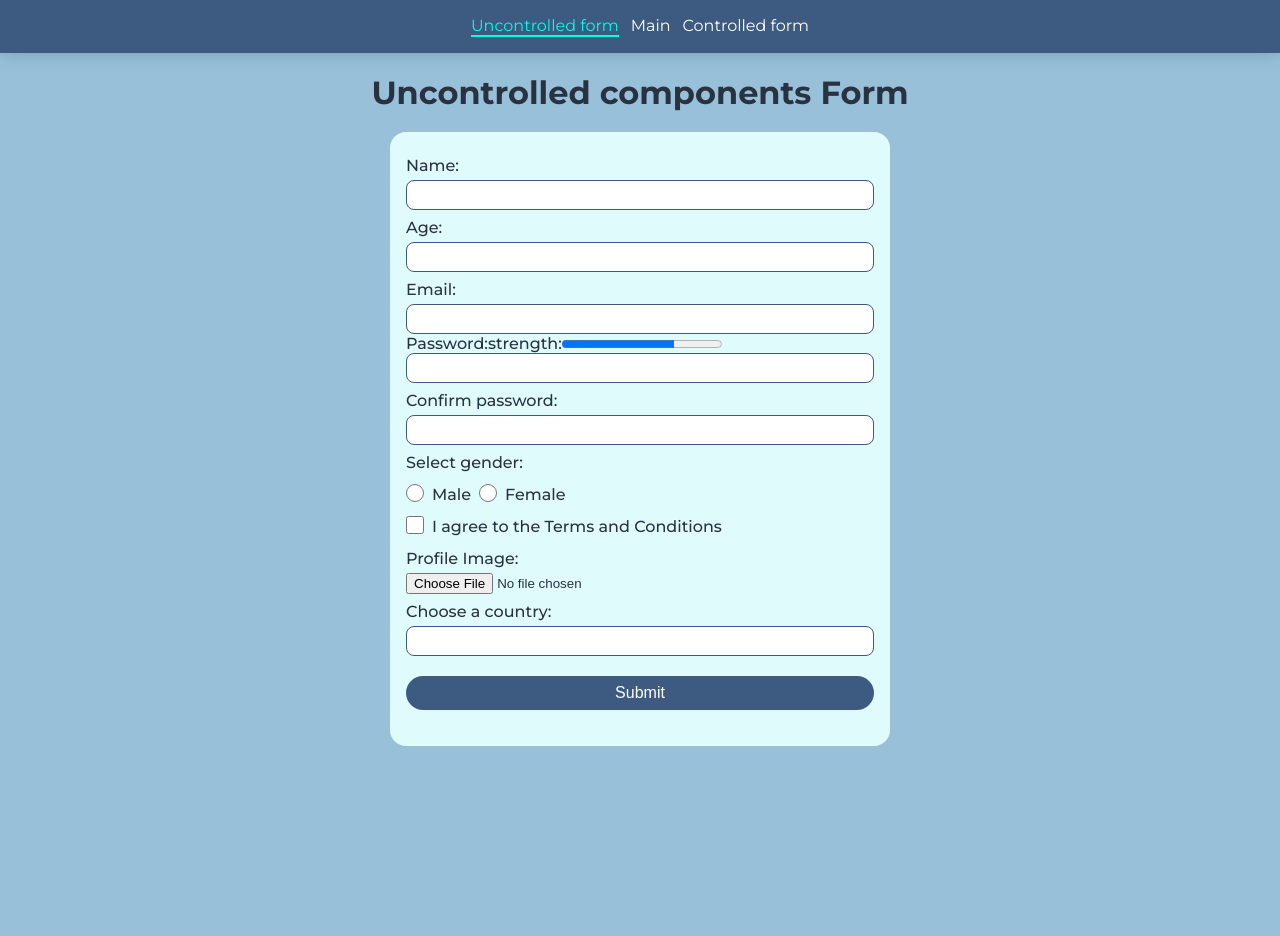
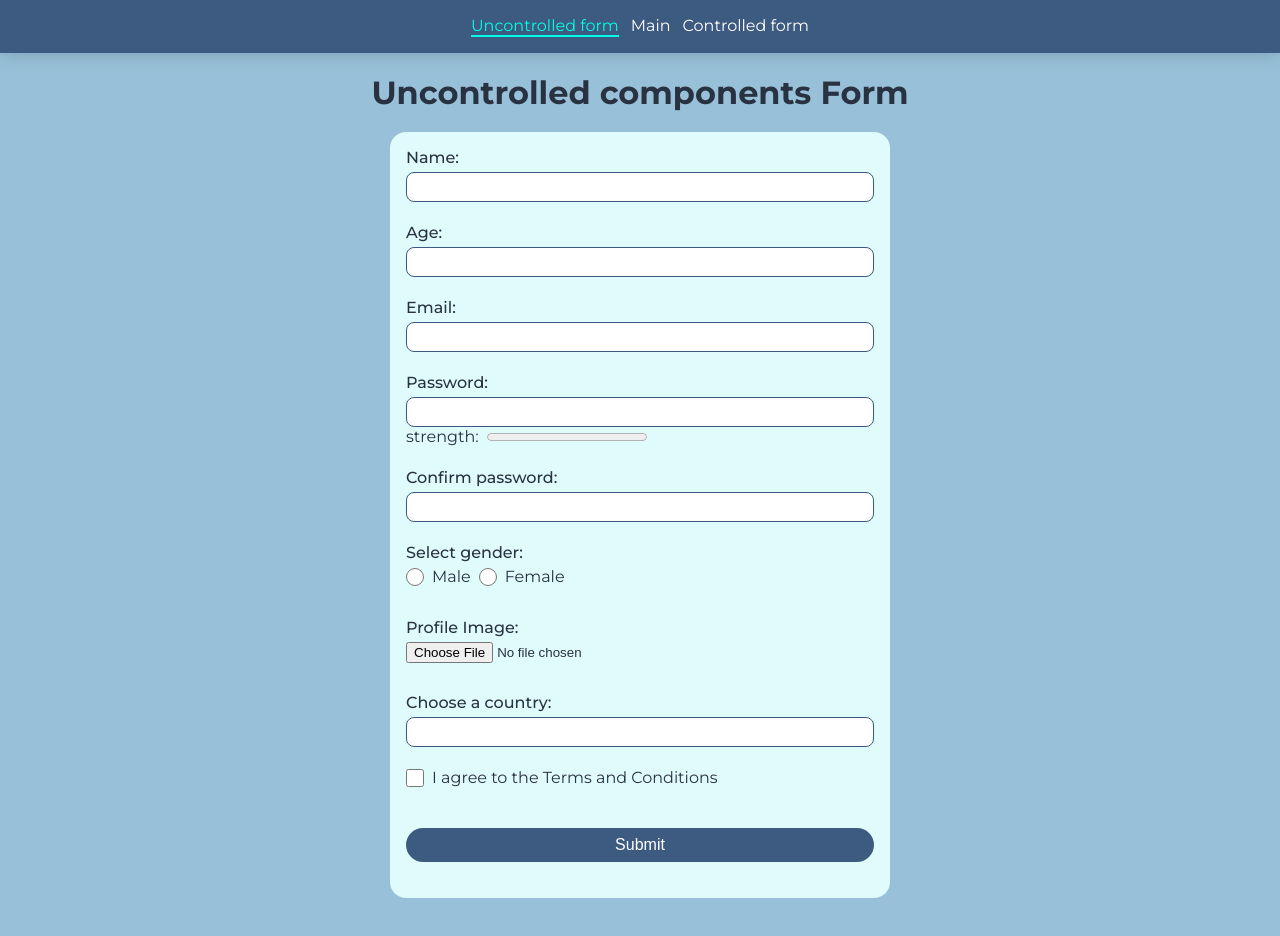
Before and after one commit to Deolys/react-forms, a React (Vite) app: page /uncontrolled-form in a window 1280 px wide. Shown: the top 936 px of the page. Before the commit the page ends 816 px from the top, so only its background shows below. Built offline with nearby package versions, Linux system fonts and the light colour scheme.

Commit message:
feat: show errors and password strength

```diff
--- /dev/null
+++ b/src/components/error-message/error-message.module.css
@@ -0,0 +1,6 @@
+.errorMessage {
+  text-align: center;
+  p {
+    color: #e63946;
+  }
+}
--- /dev/null
+++ b/src/components/error-message/error-message.tsx
@@ -0,0 +1,16 @@
+import type { JSX } from 'react';
+import styles from './error-message.module.css';
+
+interface ErrorMEssageProps {
+  text: string;
+}
+
+export function ErrorMessage({ text }: ErrorMEssageProps): JSX.Element {
+  return (
+    <div className={styles.errorMessage}>
+      <p>{text}</p>
+    </div>
+  );
+}
+
+export default ErrorMessage;
--- /dev/null
+++ b/src/components/error-message/index.ts
@@ -0,0 +1 @@
+export { ErrorMessage } from './error-message';
--- /dev/null
+++ b/src/components/password-strength/index.ts
@@ -0,0 +1 @@
+export { PasswordStrength } from './password-strength';
--- /dev/null
+++ b/src/components/password-strength/password-strength.tsx
@@ -0,0 +1,42 @@
+import { useRef, type JSX } from 'react';
+import {
+  capitalLetterRegExp,
+  lowerLetterRegExp,
+  numberRegExp,
+  specialCharacterRegExp,
+} from '@/constants/regexps';
+
+interface PasswordStrengthProps {
+  password?: string;
+}
+
+export function PasswordStrength({ password }: PasswordStrengthProps): JSX.Element {
+  let strength = 0;
+  if (password) {
+    if (capitalLetterRegExp.test(password)) {
+      strength += 25;
+    }
+    if (lowerLetterRegExp.test(password)) {
+      strength += 25;
+    }
+    if (numberRegExp.test(`${password}`)) {
+      strength += 25;
+    }
+    if (specialCharacterRegExp.test(password)) {
+      strength += 25;
+    }
+  }
+  const strengthRef = useRef<number>(0);
+  strengthRef.current = strength;
+
+  return (
+    <>
+      <label htmlFor="password-strength">strength:</label>
+      <progress id="password-strength" max="100" value={strengthRef.current}>
+        {strengthRef.current}%
+      </progress>
+    </>
+  );
+}
+
+export default PasswordStrength;
--- /dev/null
+++ b/src/constants/regexps.ts
@@ -0,0 +1,4 @@
+export const capitalLetterRegExp = /\p{Lu}/u;
+export const lowerLetterRegExp = /\p{Ll}/u;
+export const numberRegExp = /[0-9]/;
+export const specialCharacterRegExp = /[!@#$%^&*\-+(),.?:{}|<>]/;
--- a/src/models/user.ts
+++ b/src/models/user.ts
@@ -1,4 +1,10 @@
 import { countryNames } from '@/constants/countries';
+import {
+  capitalLetterRegExp,
+  lowerLetterRegExp,
+  numberRegExp,
+  specialCharacterRegExp,
+} from '@/constants/regexps';
 import { object, string, number, InferType, ref, mixed } from 'yup';
 
 export const userSchema = object().shape({
@@ -13,10 +19,10 @@ export const userSchema = object().shape({
   email: string().required('Enter the email').email('Incorrect email address'),
   password: string()
     .required('Enter the password')
-    .matches(/[!@#$%^&*\-+(),.?:{}|<>]/, 'At least one special character is required')
-    .matches(/\p{Ll}/u, 'At least one lowercased letter is required')
-    .matches(/\p{Lu}/u, 'At least one uppercased letter is required')
-    .matches(/[0-9]/, 'At least one number is required'),
+    .matches(specialCharacterRegExp, 'At least one special character is required')
+    .matches(lowerLetterRegExp, 'At least one lowercased letter is required')
+    .matches(capitalLetterRegExp, 'At least one uppercased letter is required')
+    .matches(numberRegExp, 'At least one number is required'),
   confirmPassword: string()
     .required('Repeat the password')
     .oneOf([ref('password')], 'Passwords do not match'),
--- a/src/pages/uncontrolled-form-page/uncontrolled-form-page.module.css
+++ b/src/pages/uncontrolled-form-page/uncontrolled-form-page.module.css
@@ -14,19 +14,41 @@
 .uncontrolledForm {
   display: flex;
   flex-direction: column;
+  & > label,
+  & > p {
+    font-weight: 500;
+    margin-top: 8px;
+    margin-bottom: 5px;
+  }
 }
 
-.field {
+.raw {
   display: flex;
   align-items: center;
   gap: 8px;
 }
 
-label,
-p {
-  font-weight: 500;
-  margin-top: 8px;
-  margin-bottom: 5px;
+.field {
+  display: flex;
+  flex-direction: column;
+  min-height: 75px;
+  & > label,
+  & > p {
+    font-weight: 500;
+    margin-bottom: 5px;
+  }
+  &.smallField {
+    min-height: 40px;
+  }
+  &.bigField {
+    min-height: 95px;
+  }
+}
+
+.strength {
+  & > label {
+    font-weight: 500;
+  }
 }
 
 input {
--- a/src/pages/uncontrolled-form-page/uncontrolled-form-page.tsx
+++ b/src/pages/uncontrolled-form-page/uncontrolled-form-page.tsx
@@ -1,14 +1,17 @@
-import { ChangeEvent, useState, type FormEvent, type JSX } from 'react';
+import { ChangeEvent, useRef, useState, type FormEvent, type JSX } from 'react';
 import { Header } from '@/components/header';
 import styles from './uncontrolled-form-page.module.css';
 import { userSchema } from '@/models/user';
 import { ValidationError } from 'yup';
 import { countryNames } from '@/constants/countries';
+import { ErrorMessage } from '@/components/error-message';
+import { PasswordStrength } from '@/components/password-strength';
 
 type FormErrors = Record<string, string>;
 
 export function UncontrolledFormPage(): JSX.Element {
   const [errors, setErrors] = useState<FormErrors>({});
+  const passwordRef = useRef<string | undefined>('');
   const isDisabled = Object.keys(errors).length > 0;
   const handleInputChange = (event: ChangeEvent<HTMLInputElement>): void => {
     const field = event.target.name;
@@ -16,7 +19,7 @@ export function UncontrolledFormPage(): JSX.Element {
       setErrors((prev) => {
         const newErrors = { ...prev };
         delete newErrors[field];
-        return newErrors as FormErrors;
+        return newErrors;
       });
     }
   };
@@ -25,6 +28,7 @@ export function UncontrolledFormPage(): JSX.Element {
     const form = new FormData(event.currentTarget as HTMLFormElement);
     const formData: Record<string, unknown> = Object.fromEntries(form.entries());
     const profileImage = form.get('profileImage');
+    passwordRef.current = form.get('password')?.toString();
     if (profileImage instanceof File) {
       const dt = new DataTransfer();
       dt.items.add(profileImage);
@@ -52,6 +56,7 @@ export function UncontrolledFormPage(): JSX.Element {
       <h1 className={styles.formTitle}>Uncontrolled components Form</h1>
       <div className={styles.formWrapper}>
         <form className={styles.uncontrolledForm} onSubmit={handleSubmit} noValidate>
+          <div className={styles.field}>
             <label htmlFor="name">Name:</label>
             <input
               id="name"
@@ -60,18 +65,29 @@ export function UncontrolledFormPage(): JSX.Element {
               autoComplete="name"
               onChange={handleInputChange}
             />
+            {errors.name && <ErrorMessage text={errors.name} />}
+          </div>
+          <div className={styles.field}>
             <label htmlFor="age">Age:</label>
             <input id="age" type="number" name="age" onChange={handleInputChange} />
+            {errors.age && <ErrorMessage text={errors.age} />}
+          </div>
+          <div className={styles.field}>
             <label htmlFor="email">Email:</label>
             <input id="email" type="email" name="email" onChange={handleInputChange} />
-          <div>
+            {errors.email && <ErrorMessage text={errors.email} />}
+          </div>
+          <div className={`${styles.field} ${styles.bigField}`}>
             <label htmlFor="password">Password:</label>
-            <label htmlFor="password-strength">strength:</label>
-            <progress id="password-strength" max="100" value="70">
-              70%
-            </progress>
+            <input id="password" type="password" name="password" onChange={handleInputChange} />
+            <div className={styles.strength}>
+              <div className={styles.raw}>
+                <PasswordStrength password={passwordRef.current} />
               </div>
-          <input id="password" type="password" name="password" onChange={handleInputChange} />
+            </div>
+            {errors.password && <ErrorMessage text={errors.password} />}
+          </div>
+          <div className={styles.field}>
             <label htmlFor="confirmPassword">Confirm password:</label>
             <input
               id="confirmPassword"
@@ -79,9 +95,18 @@ export function UncontrolledFormPage(): JSX.Element {
               name="confirmPassword"
               onChange={handleInputChange}
             />
+            {errors.confirmPassword && <ErrorMessage text={errors.confirmPassword} />}
+          </div>
+          <div className={styles.field}>
             <p>Select gender:</p>
-          <div className={styles.field}>
-            <input type="radio" id="male" name="gender" value="male" onChange={handleInputChange} />
+            <div className={styles.raw}>
+              <input
+                type="radio"
+                id="male"
+                name="gender"
+                value="male"
+                onChange={handleInputChange}
+              />
               <label htmlFor="male">Male</label>
               <input
                 type="radio"
@@ -92,12 +117,14 @@ export function UncontrolledFormPage(): JSX.Element {
               />
               <label htmlFor="female">Female</label>
             </div>
+            {errors.gender && <ErrorMessage text={errors.gender} />}
+          </div>
           <div className={styles.field}>
-            <input id="terms" name="terms" type="checkbox" onChange={handleInputChange} />
-            <label htmlFor="terms">I agree to the Terms and Conditions</label>
-          </div>
             <label htmlFor="profileImage">Profile Image:</label>
             <input type="file" id="profileImage" name="profileImage" onChange={handleInputChange} />
+            {errors.profileImage && <ErrorMessage text={errors.profileImage} />}
+          </div>
+          <div className={styles.field}>
             <label htmlFor="country">Choose a country:</label>
             <input
               type="text"
@@ -111,6 +138,15 @@ export function UncontrolledFormPage(): JSX.Element {
                 return <option key={name} value={name} />;
               })}
             </datalist>
+            {errors.country && <ErrorMessage text={errors.country} />}
+          </div>
+          <div className={`${styles.field} ${styles.smallField}`}>
+            <div className={styles.raw}>
+              <input id="terms" name="terms" type="checkbox" onChange={handleInputChange} />
+              <label htmlFor="terms">I agree to the Terms and Conditions</label>
+            </div>
+            {errors.terms && <ErrorMessage text={errors.terms} />}
+          </div>
           <button className={styles.submitButton} type="submit" disabled={isDisabled}>
             Submit
           </button>
```
Lines whose indentation alone changed are shown as unchanged.
